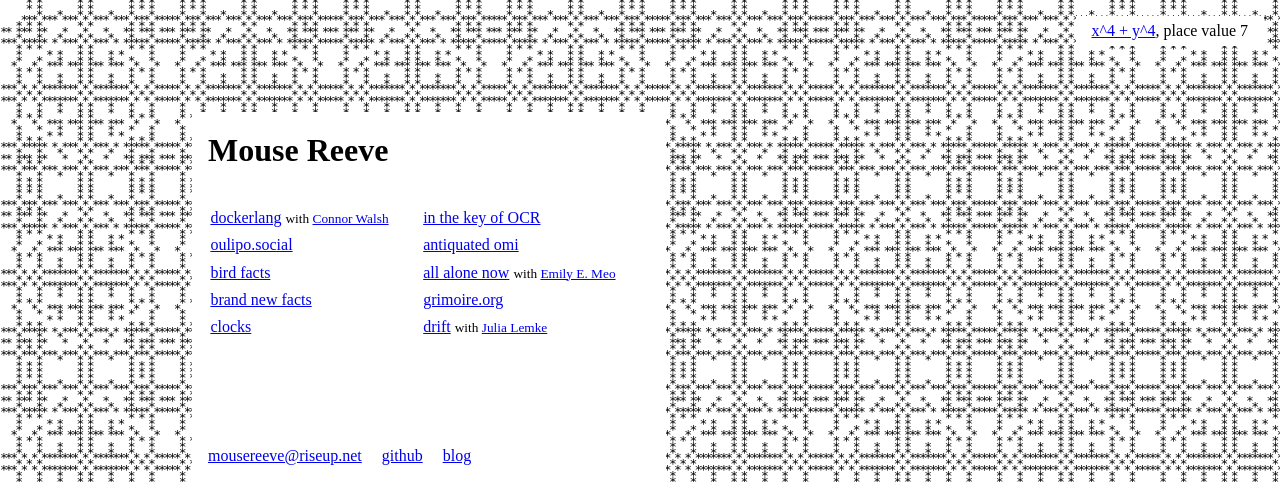
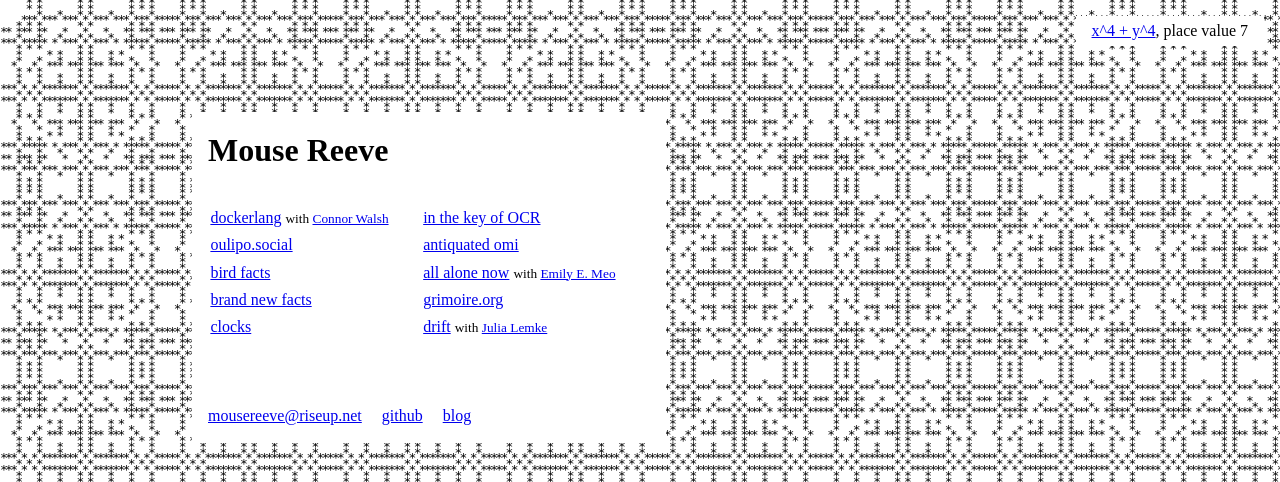
Before and after one commit to mouse-reeve/portfolio-2, a Flask app: page / in a window 1280 px wide. Shown: the top 482 px of the page. Run offline with Flask 2, Linux system fonts and the light colour scheme; some libraries are stand-ins or nearby versions.

```diff
--- a/static/format.css
+++ b/static/format.css
@@ -43,7 +43,8 @@ h1 {
 }
 
 #projects {
-    margin-bottom: 15em;
+    overflow: hidden;
+    margin-bottom: 4em;
 }
 
 .project, .clock {
```
